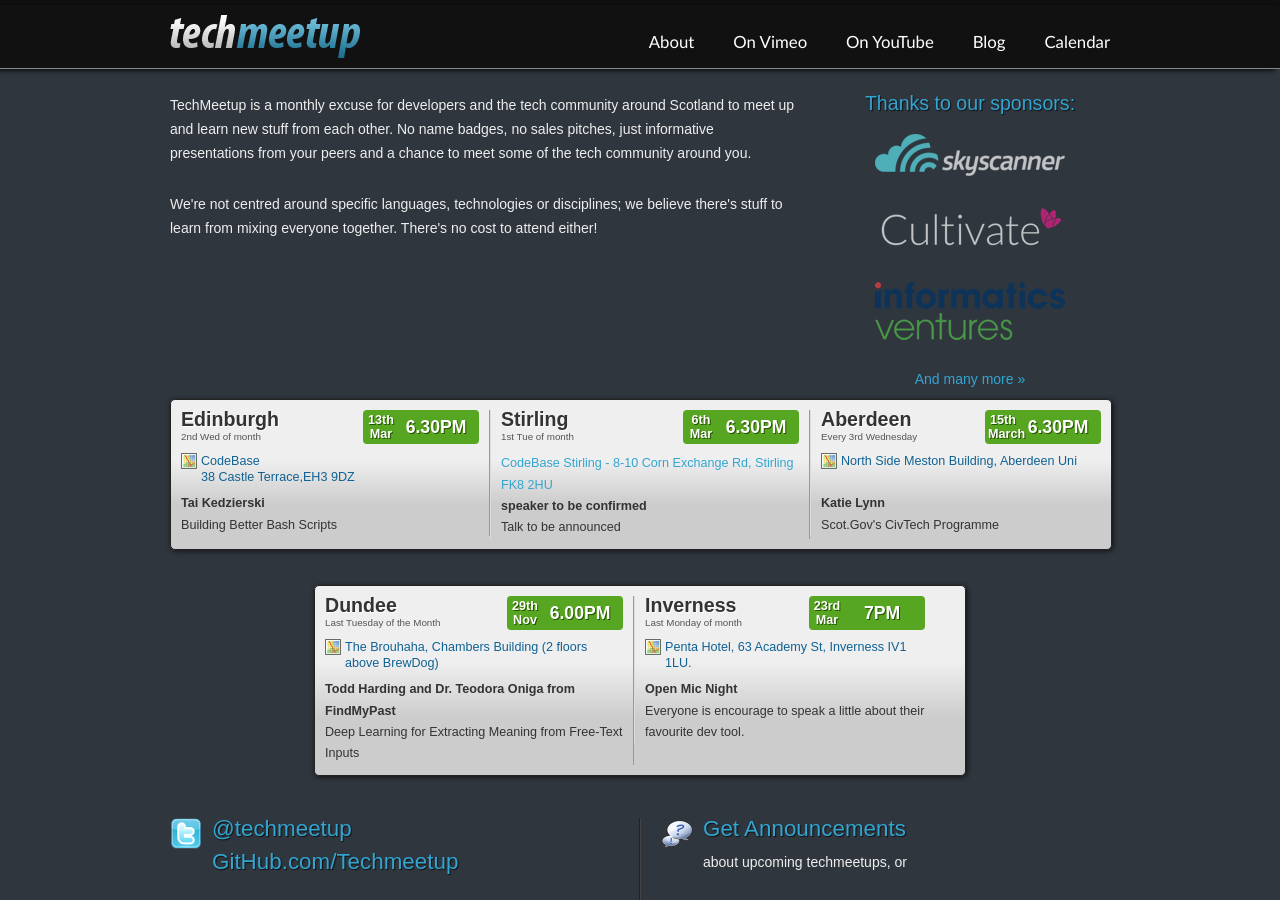
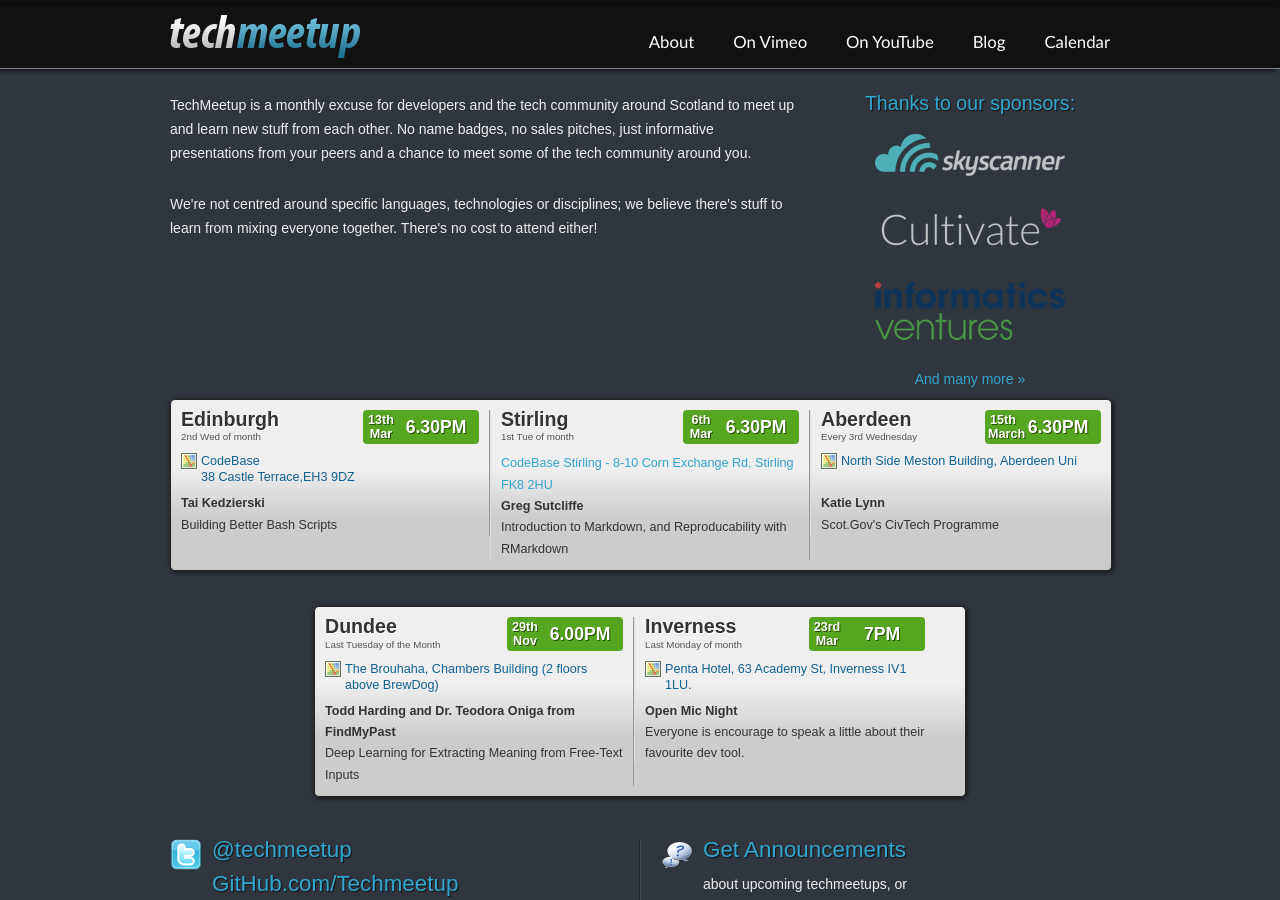
Before and after one commit to techmeetup/techmeetup.co.uk, a Jekyll site: the page built from index.html, in a window 1280 px wide and 900 px high. Built offline with Jekyll 4.4.1, drawn with Linux system fonts in a browser that asks for light colours.

Commit message:
Put in Stirling's speaker and talk title

```diff
--- a/_data/index.json
+++ b/_data/index.json
@@ -22,8 +22,8 @@
   "stirling": {
     "speakers": [
      {
-        "name": "speaker to be confirmed",
-        "talk": "Talk to be announced"
+        "name": "Greg Sutcliffe",
+        "talk": "Introduction to Markdown, and Reproducability with RMarkdown"
       }
     ],
     "day": "6th",
```
